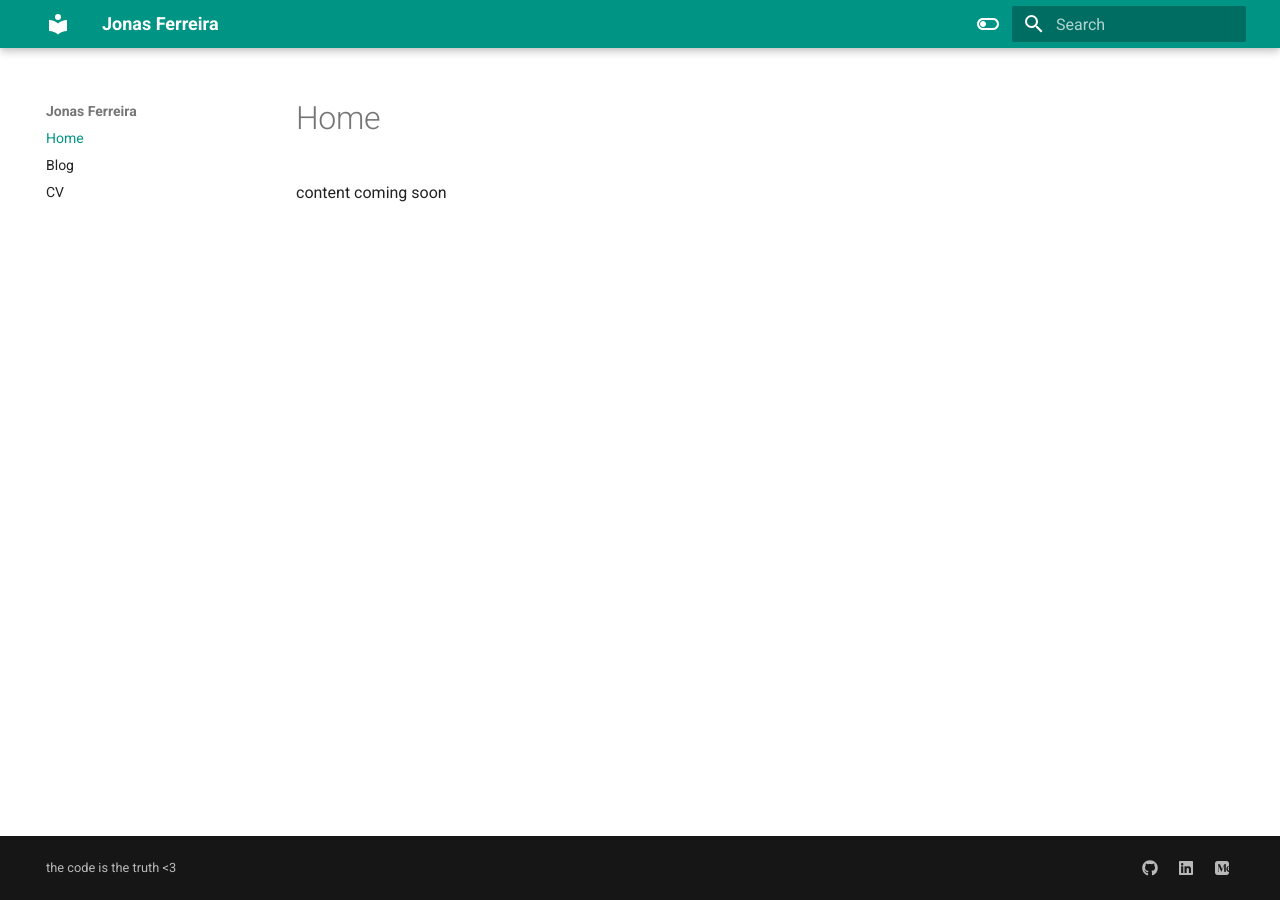
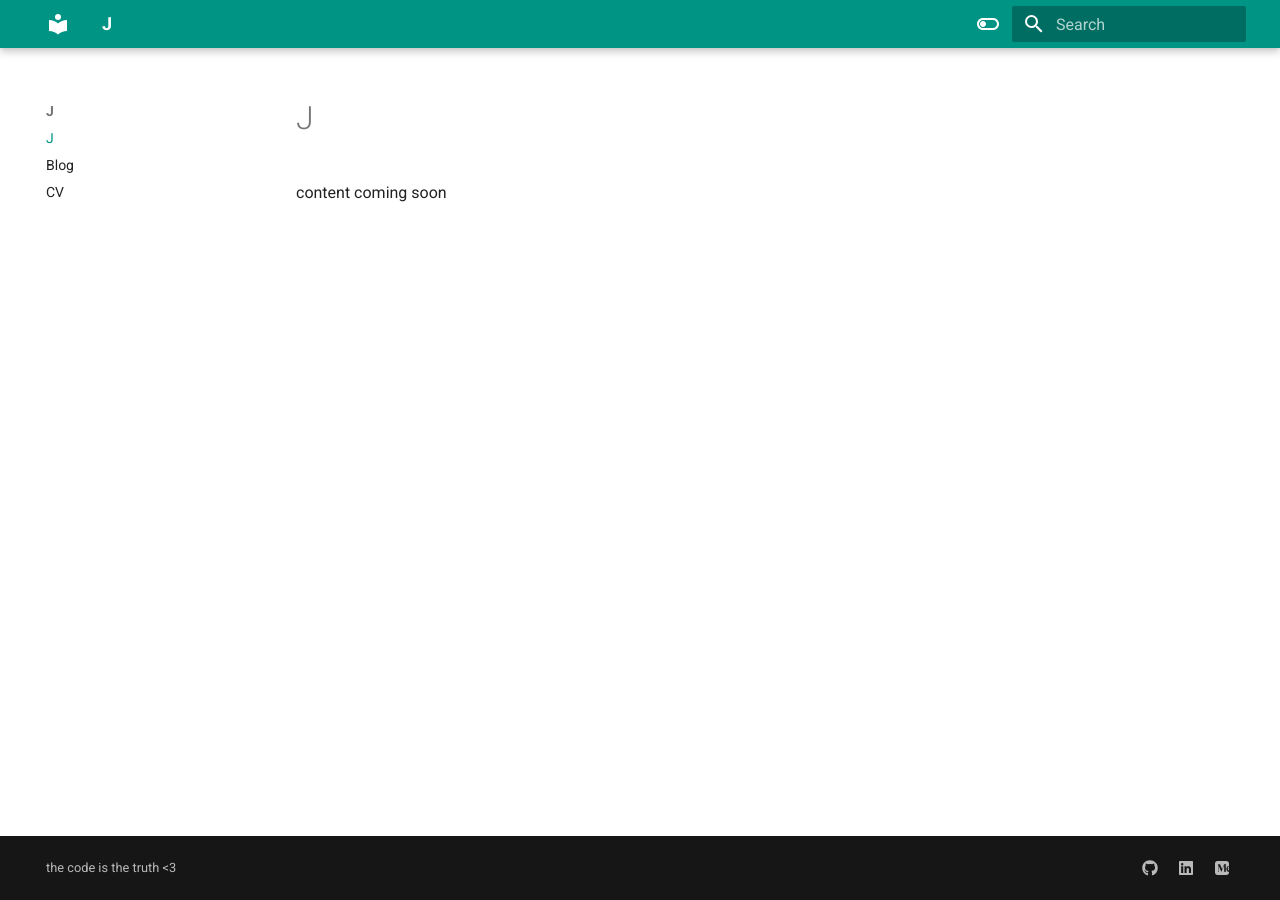
Before and after one commit to jonasmcferreira/jonasmcferreira.github.io, an MkDocs documentation site: the page built from docs/index.md, in a window 1280 px wide. Built offline with MkDocs 1.6.1 and Material for MkDocs 9.7.7, drawn with Linux system fonts in a browser that asks for light colours.

Commit message:
main modified docs/blog.md modified mkdocs.yml

```diff
--- a/docs/blog.md
+++ /dev/null
@@ -1 +0,0 @@
-# Jonas
--- a/mkdocs.yml
+++ b/mkdocs.yml
@@ -1,7 +1,7 @@
-site_name: Jonas Ferreira
+site_name: J
 
 nav:
-    - Home: index.md
+    - J: index.md
     - Blog: blog.md
     - CV: cv.md
 
```
